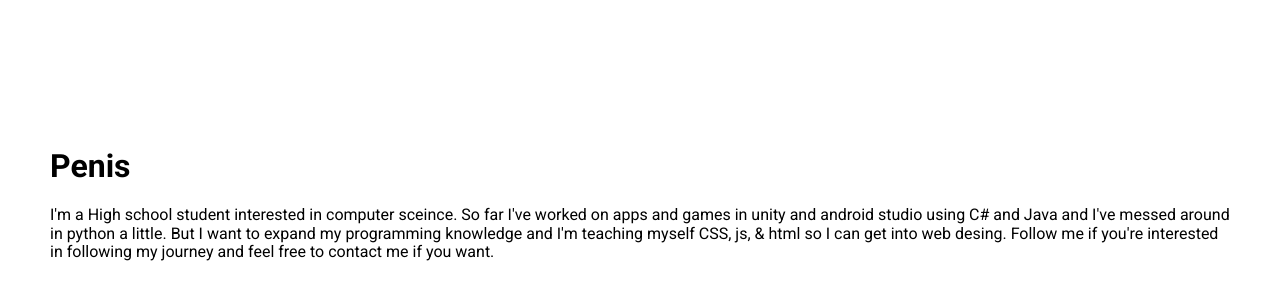
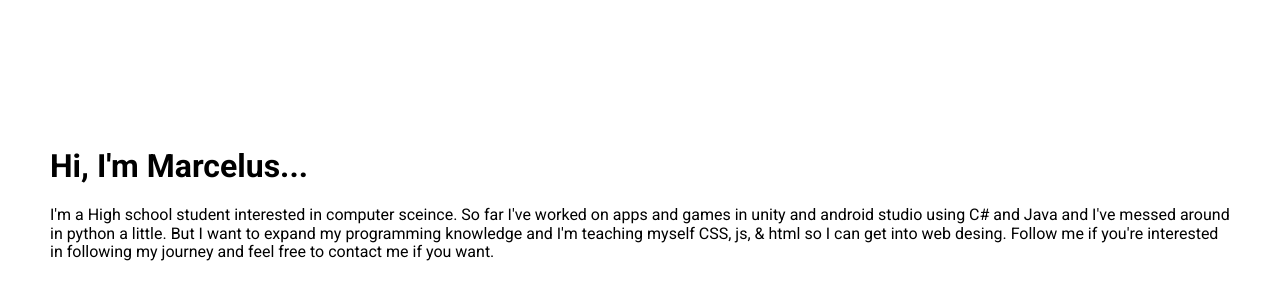
Before and after one commit to mebsport/Marcelus-Brown-Site_OLD, a plain HTML site: page index.html in a window 1280 px wide. Shown: the part 198-498 px from the top of the page. Drawn offline with nearby package versions, Linux system fonts and the light colour scheme.

Commit message:
no more penis

```diff
--- a/index.html
+++ b/index.html
@@ -23,7 +23,7 @@
     <div class="maintext">
       <main>
         <div class="startsection">
-          <h1>Penis</h1>
+          <h1>Hi, I'm Marcelus...</h1>
         </div>
         <p>
           I'm a High school student interested in computer sceince. So far I've
```
